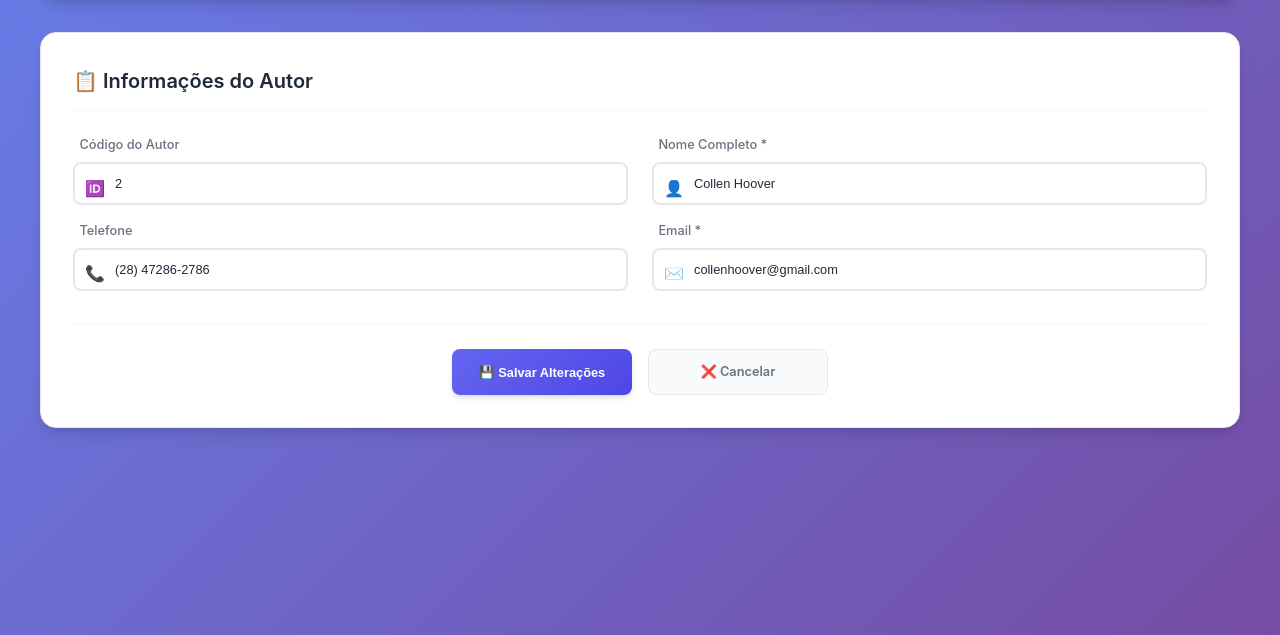
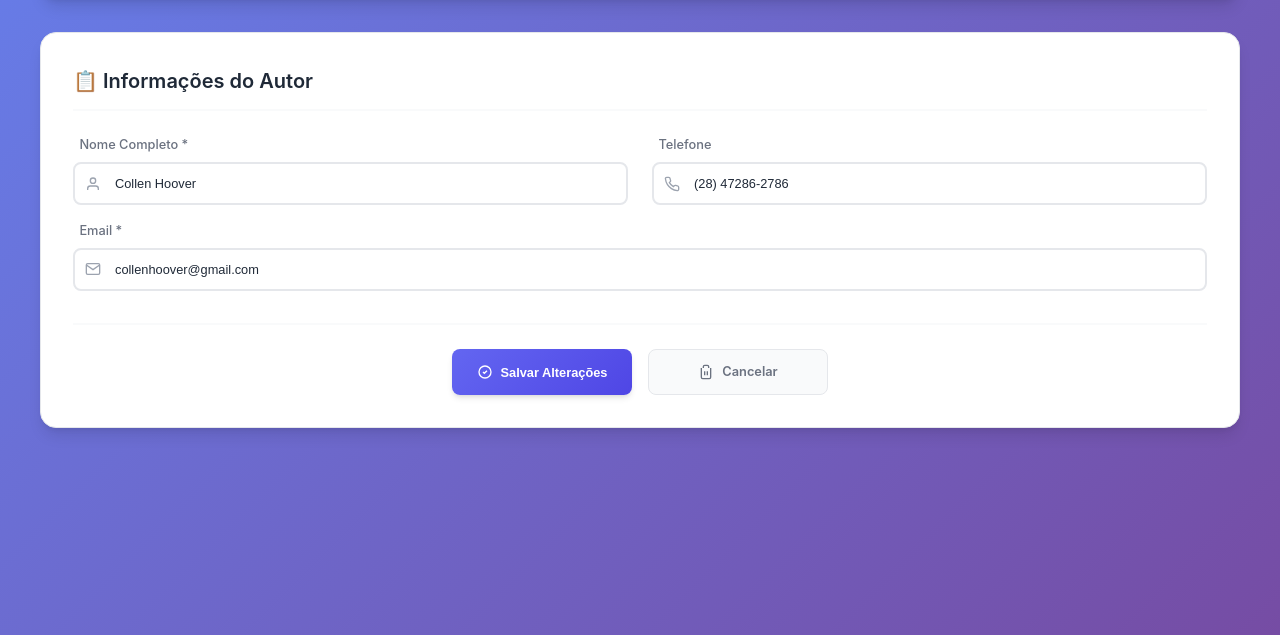
Before and after one commit to laragoritob/ONG_Biblioteca_SA_NOVO, a PHP site: page /subtelas/alterar_autor.php?id=2 in a window 1280 px wide. Shown: the part 115-750 px from the top of the page. Run offline with PHP 8.4, Linux system fonts and the light colour scheme; the visitor is signed in with stand-in values (Sample User, id 1); data comes from the database, SQL or seed files in the repository; some libraries are stand-ins or nearby versions.

Commit message:
Alterar Autor
Alteração de validações, estilizações e campos.

```diff
--- a/subtelas/alterar_autor.php
+++ b/subtelas/alterar_autor.php
@@ -44,6 +44,15 @@ if ($_SERVER['REQUEST_METHOD'] === 'POST') {
     } elseif (empty($email)) {
         $erro = "Email é obrigatório";
     } else {
+        // Validação do telefone
+        if (!empty($telefone)) {
+            $telefone_limpo = preg_replace('/\D/', '', $telefone); // Remove caracteres não numéricos
+            if (strlen($telefone_limpo) < 10 || strlen($telefone_limpo) > 11) {
+                $erro = "O telefone deve ter 10 ou 11 dígitos";
+            }
+        }
+
+        if (!isset($erro)) {
             try {
                 $sql_update = "UPDATE autor
                               SET Nome_Autor = :nome,
@@ -67,6 +76,7 @@ if ($_SERVER['REQUEST_METHOD'] === 'POST') {
                 }
             } catch (PDOException $e) {
                 $erro = "Erro ao alterar autor: " . $e->getMessage();
+            }
         }
     }
 }
@@ -113,28 +123,24 @@ if ($_SERVER['REQUEST_METHOD'] === 'POST') {
 
                         <div class="form-row">
                             <div class="input-group">
-                                <label for="cod_autor">Código do Autor</label>
+                                <label for="nome">Nome Completo *</label>
                                 <div class="input-wrapper">
-                                    <input type="text" id="cod_autor" value="<?= htmlspecialchars($autor['Cod_Autor']) ?>" readonly>
-                                    <span class="input-icon">🆔</span>
+                                    <input type="text" id="nome" name="nome" value="<?= htmlspecialchars($autor['Nome_Autor']) ?>" required>
+                                    <svg class="input-icon" width="20" height="20" viewBox="0 0 24 24" fill="none" stroke="currentColor" stroke-width="2">
+                                        <path d="M20 21v-2a4 4 0 0 0-4-4H8a4 4 0 0 0-4 4v2"/>
+                                        <circle cx="12" cy="7" r="4"/>
+                                    </svg>
                                 </div>
                             </div>
 
                             <div class="input-group">
-                                <label for="nome">Nome Completo *</label>
-                                <div class="input-wrapper">
-                                    <input type="text" id="nome" name="nome" value="<?= htmlspecialchars($autor['Nome_Autor']) ?>" required>
-                                    <span class="input-icon">👤</span>
-                                </div>
-                            </div>
-                        </div>
-
-                        <div class="form-row">
-                            <div class="input-group">
                                 <label for="telefone">Telefone</label>
                                 <div class="input-wrapper">
-                                    <input type="text" id="telefone" name="telefone" value="<?= htmlspecialchars($autor['Telefone']) ?>">
-                                    <span class="input-icon">📞</span>
+                                    <input type="text" id="telefone" name="telefone" value="<?= htmlspecialchars($autor['Telefone']) ?>" maxlength="15" oninput="formatTelefone(this)" placeholder="(00) 00000-0000">
+                                    <svg class="input-icon" width="20" height="20" viewBox="0 0 24 24" fill="none" stroke="currentColor" stroke-width="2">
+                                        <path d="M22 16.92v3a2 2 0 0 1-2.18 2 19.79 19.79 0 0 1-8.63-3.07 19.5 19.5 0 0 1-6-6 19.79 19.79 0 0 1-3.07-8.67A2 2 0 0 1 4.11 2h3a2 2 0 0 1 2 1.72 12.84 12.84 0 0 0 .7 2.81 2 2 0 0 1-.45 2.11L8.09 9.91a16 16 0 0 0 6 6l1.27-1.27a2 2 0 0 1 2.11-.45 12.84 12.84 0 0 0 2.81.7A2 2 0 0 1 22 16.92z"/>
+                                    </svg>
+                                </div>
                             </div>
                         </div>
 
@@ -142,18 +148,28 @@ if ($_SERVER['REQUEST_METHOD'] === 'POST') {
                                 <label for="email">Email *</label>
                                 <div class="input-wrapper">
                                     <input type="email" id="email" name="email" value="<?= htmlspecialchars($autor['Email']) ?>" required>
-                                    <span class="input-icon">✉️</span>
-                                </div>
+                                    <svg class="input-icon" width="20" height="20" viewBox="0 0 24 24" fill="none" stroke="currentColor" stroke-width="2">
+                                    <path d="M4 4h16c1.1 0 2 .9 2 2v12c0 1.1-.9 2-2 2H4c-1.1 0-2-.9-2-2V6c0-1.1.9-2 2-2z"/>
+                                    <polyline points="22,6 12,13 2,6"/>
+                                </svg>
                                 </div>
                             </div>
                         </div>
 
                     <div class="botao">
                         <button type="submit" id="btn-salvar" class="btn">
-                            💾 Salvar Alterações
+                            <svg width="20" height="20" viewBox="0 0 24 24" fill="none" stroke="currentColor" stroke-width="2">
+                                <path d="M9 12l2 2 4-4m6 2a9 9 0 11-18 0 9 9 0 0118 0z"/>
+                            </svg>
+                            Salvar Alterações
                         </button>
                         <a href="consultar_autor.php" id="cancelar-edicao" class="btn">
-                            ❌ Cancelar
+                            <svg width="20" height="20" viewBox="0 0 24 24" fill="none" stroke="currentColor" stroke-width="2">
+                                <path d="M19 6v14a2 2 0 0 1-2 2H7a2 2 0 0 1-2-2V6m3 0V4a2 2 0 0 1 2-2h4a2 2 0 0 1 2 2v2"/>
+                                <line x1="10" y1="11" x2="10" y2="17"/>
+                                <line x1="14" y1="11" x2="14" y2="17"/>
+                            </svg>
+                            Cancelar
                         </a>
                     </div>
                 </form>
@@ -161,18 +177,21 @@ if ($_SERVER['REQUEST_METHOD'] === 'POST') {
         </div>
     </div>
 
+    <script src="subtelas_javascript/validaCadastro.js"></script>
     <script>
-        // Validação do formulário
+        // Validação específica para alterar autor
         document.querySelector('form').addEventListener('submit', function(e) {
             const nome = document.getElementById('nome').value.trim();
             const email = document.getElementById('email').value.trim();
+            const telefone = document.getElementById('telefone').value.trim();
 
             if (nome === '') {
                 e.preventDefault();
                 Swal.fire({
                     icon: 'error',
                     title: 'Erro de Validação',
-                    text: 'O nome do autor é obrigatório!'
+                    text: 'O nome do autor é obrigatório!',
+                    confirmButtonColor: '#ffbcfc'
                 });
                 return false;
             }
@@ -182,43 +201,45 @@ if ($_SERVER['REQUEST_METHOD'] === 'POST') {
                 Swal.fire({
                     icon: 'error',
                     title: 'Erro de Validação',
-                    text: 'O email do autor é obrigatório!'
+                    text: 'O email do autor é obrigatório!',
+                    confirmButtonColor: '#ffbcfc'
                 });
                 return false;
             }
 
+            // Validação do telefone
+            if (telefone !== '') {
+                const telefoneLimpo = telefone.replace(/\D/g, '');
+                if (telefoneLimpo.length < 10 || telefoneLimpo.length > 11) {
+                    e.preventDefault();
+                    Swal.fire({
+                        icon: 'error',
+                        title: 'Telefone Inválido',
+                        text: 'O telefone deve ter 10 ou 11 dígitos!',
+                        confirmButtonColor: '#ffbcfc'
+                    });
+                    return false;
+                }
+            }
+
             // Confirmação antes de salvar
-            if (!confirm('Tem certeza que deseja salvar as alterações?')) {
+            Swal.fire({
+                title: 'Confirmar Alteração',
+                text: 'Tem certeza que deseja salvar as alterações?',
+                icon: 'question',
+                showCancelButton: true,
+                confirmButtonText: 'Sim, Salvar',
+                cancelButtonText: 'Cancelar',
+                confirmButtonColor: '#ffbcfc',
+                cancelButtonColor: '#d33'
+            }).then((result) => {
+                if (result.isConfirmed) {
+                    // Continua com o envio do formulário
+                } else {
                     e.preventDefault();
                     return false;
                 }
             });
-
-        // Formatação automática de telefone
-        document.getElementById('telefone').addEventListener('input', function(e) {
-            let value = e.target.value.replace(/\D/g, '');
-            if (value.length <= 11) {
-                if (value.length === 11) {
-                    value = value.replace(/(\d{2})(\d{5})(\d{4})/, '($1) $2-$3');
-                } else if (value.length === 10) {
-                    value = value.replace(/(\d{2})(\d{4})(\d{4})/, '($1) $2-$3');
-                }
-                e.target.value = value;
-            }
-        });
-
-        // Validação de email
-        document.getElementById('email').addEventListener('blur', function() {
-            const email = this.value.trim();
-            const emailRegex = /^[^\s@]+@[^\s@]+\.[^\s@]+$/;
-            if (email && !emailRegex.test(email)) {
-                Swal.fire({
-                    icon: 'warning',
-                    title: 'Formato de Email Inválido',
-                    text: 'Por favor, insira um email válido!'
-                });
-                this.focus();
-            }
         });
     </script>
 </body>
```
Lines whose indentation alone changed are shown as unchanged.
